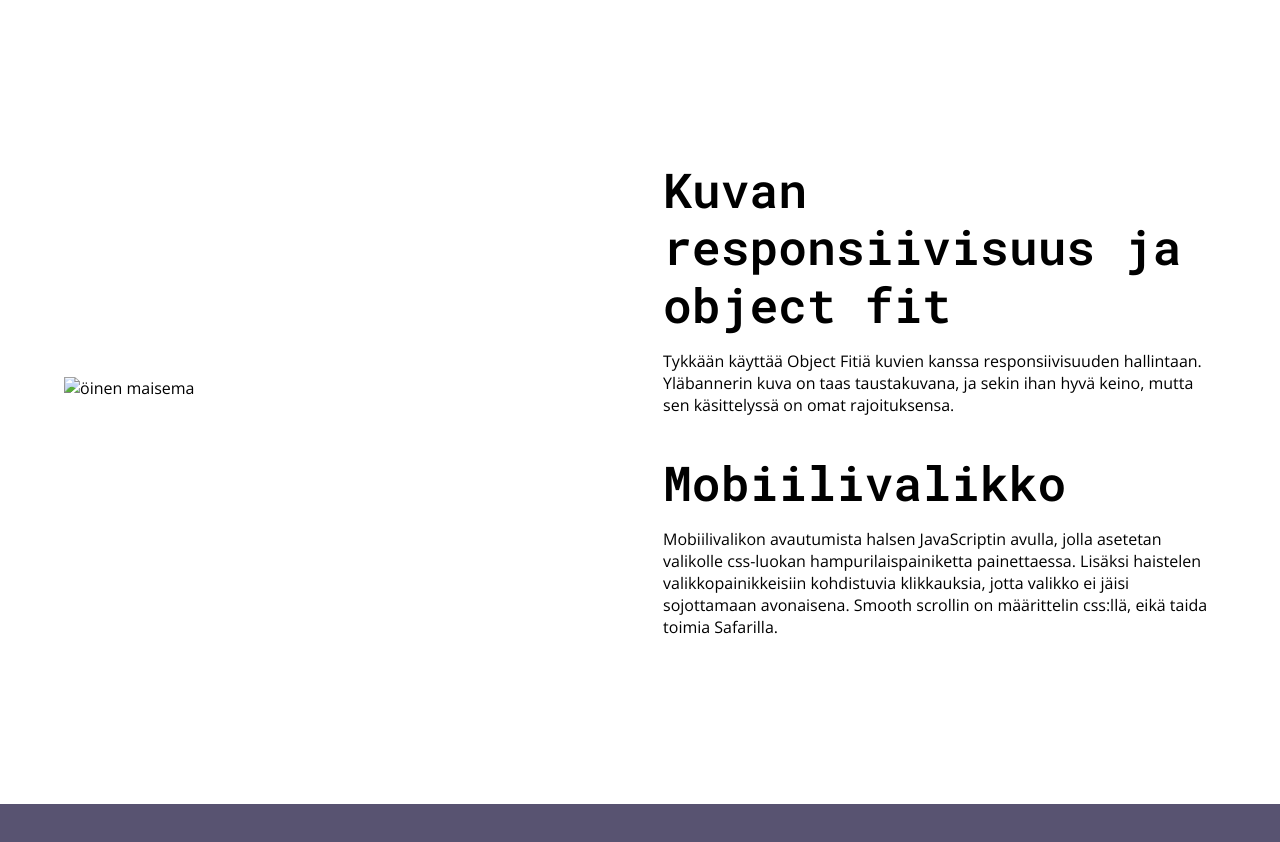
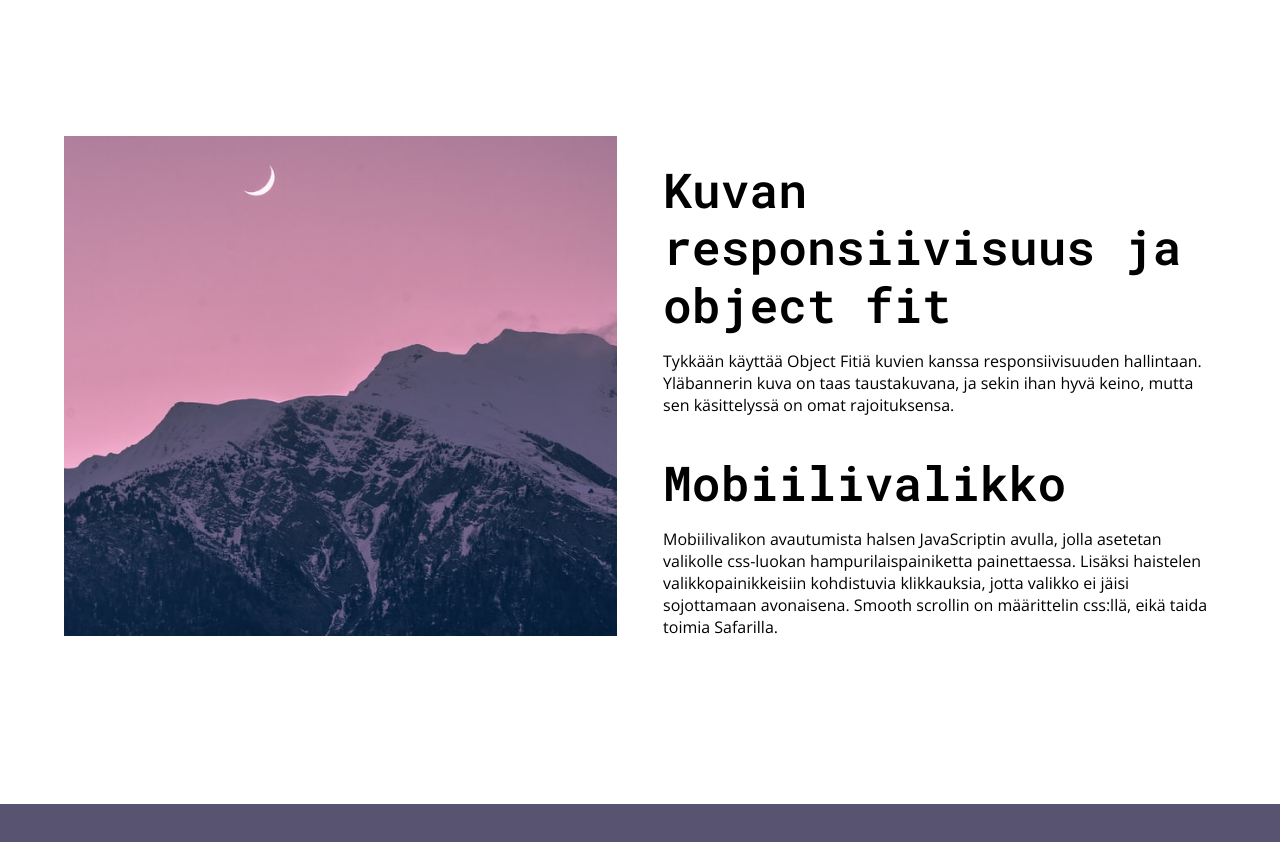
Before and after one commit to sivuseppa/basics-of-web-refe-site, a plain HTML site: page index.html in a window 1280 px wide. Shown: the part 2620-3462 px from the top of the page. Drawn offline with nearby package versions, Linux system fonts and the light colour scheme.

Commit message:
Update index.html

```diff
--- a/index.html
+++ b/index.html
@@ -136,7 +136,7 @@
 
         <div id="img-scroll-achor" class="flex-container wide-with row row-three">
             <div class="img-container">
-                <img class="obj-fit" src=".images/ingmar-i-hCaOXEzpU-unsplash.jpg" alt="öinen maisema">
+                <img class="obj-fit" src="./images/ingmar-i-hCaOXEzpU-unsplash.jpg" alt="öinen maisema">
             </div>
             <div>
                 <h2>Kuvan responsiivisuus ja object fit</h2>
```
